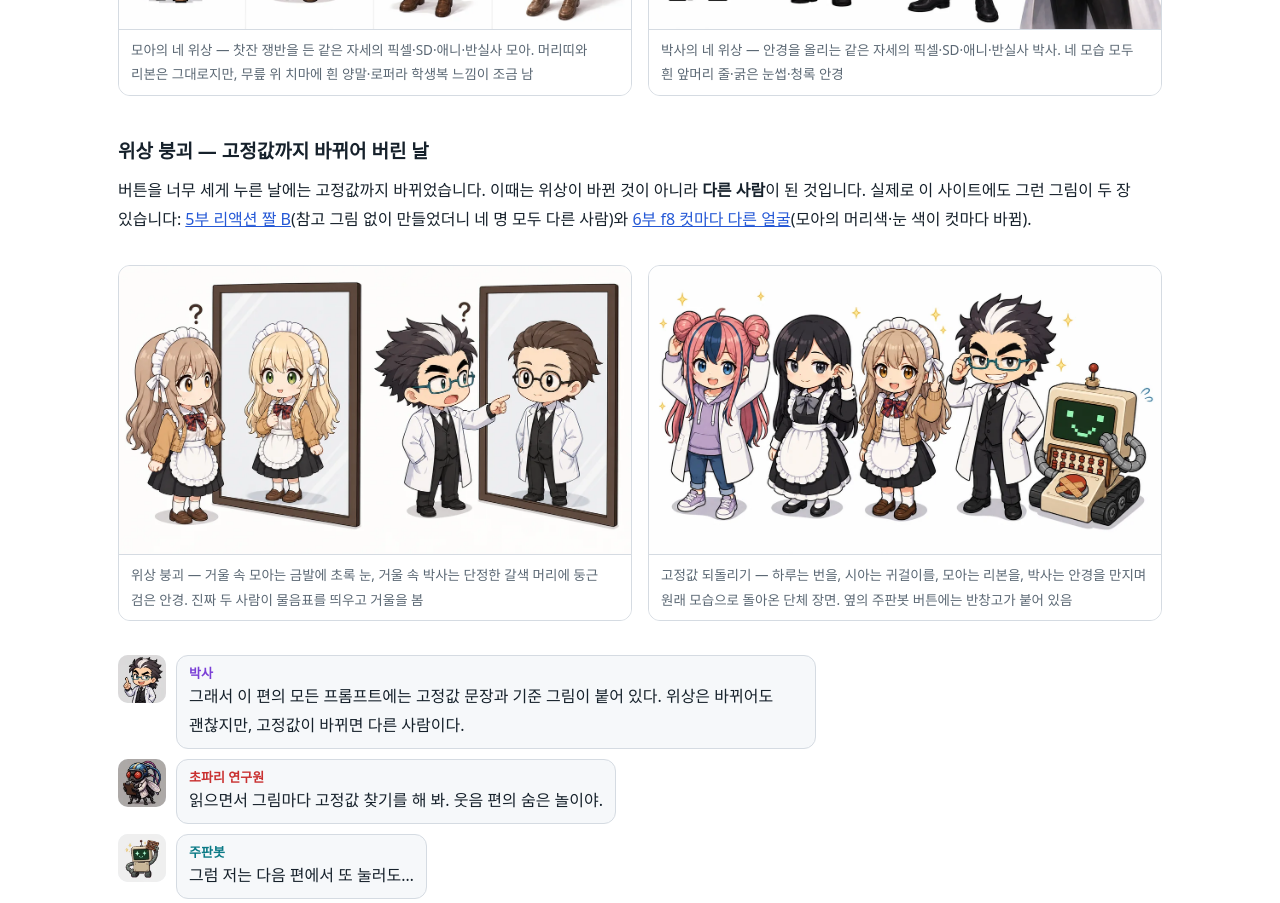
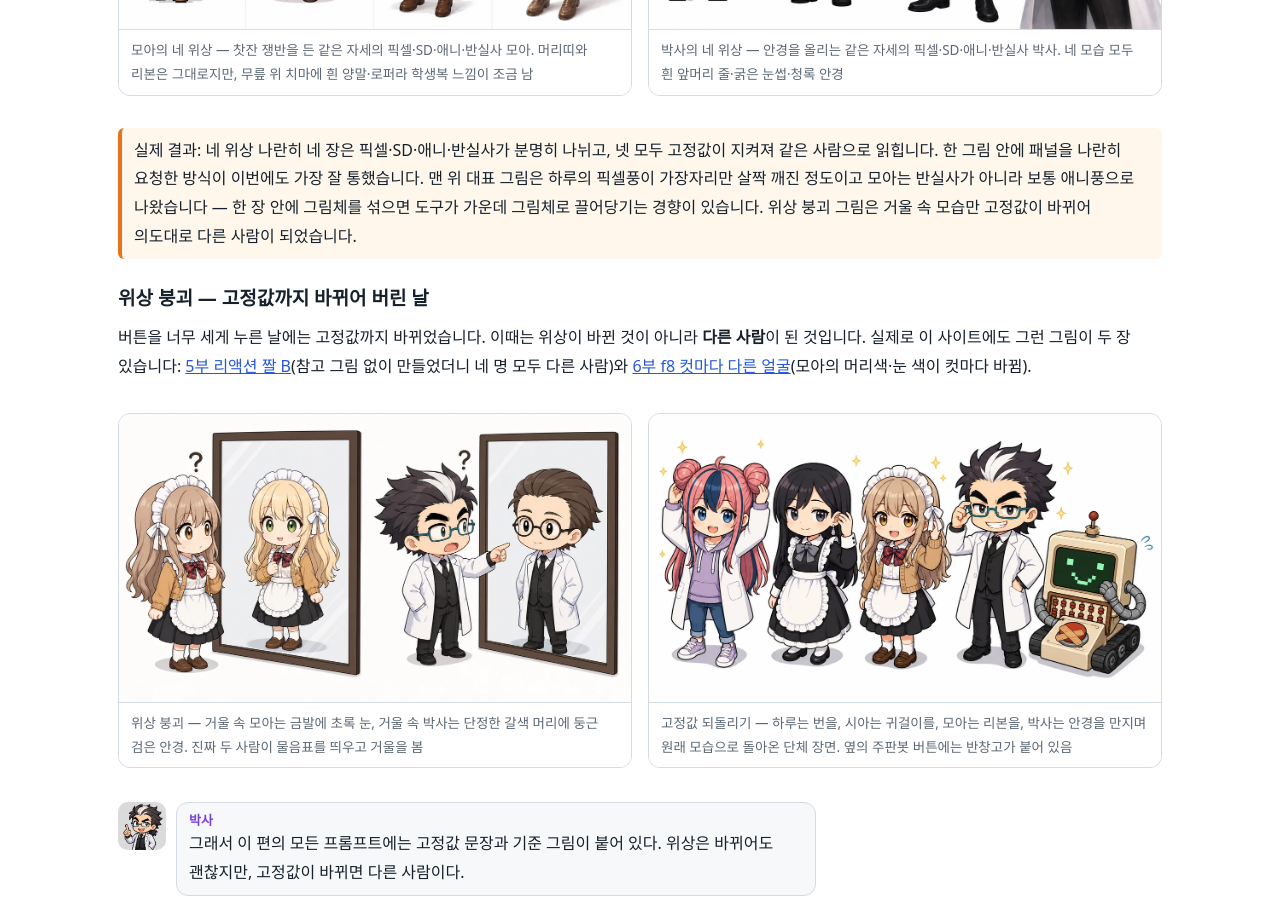
Before and after one commit to adminmrobo/drawing_lab_fun, a plain HTML site: page index.html in a window 1280 px wide. Shown: the part 4820-5723 px from the top of the page. Drawn offline with Linux system fonts and the light colour scheme; a web font is replaced by a local one.

Commit message:
프롤로그 네 위상 그림 아래에 실제 결과 문단 추가

```diff
--- a/index.html
+++ b/index.html
@@ -29,6 +29,7 @@
 <div class="panel"><div class="ph"><b>실험 0</b><small>위상 전환기를 직접 눌러 보세요 · 이 사이트에 실제로 나온 그림 중 하나가 무작위로 나옵니다</small></div><div id="pp-p0_phase" data-panel="p0_phase"></div><div class="ctrl"><label>누구를 바꿀까 <select name="who"><option value="haru" selected>하루</option><option value="sia">시아</option><option value="moa">모아</option><option value="doc">박사</option></select></label><button type="button" class="btn" data-act="zap">빨간 버튼 누르기</button></div><div class="readout" aria-live="polite"></div></div>
 <h3>사고 기록 — 이 사람, 같은 사람인가요?</h3><p>전환기 다이얼에 하루·시아·모아·박사의 네 가지 위상을 나란히 걸어 보았습니다. 모습은 넷이지만 고정값은 그대로라 모두 같은 사람으로 보여야 합니다.</p>
 <div class="pair"><figure class="art " data-img="ph_lineup_haru"><img src="assets/img/ph_lineup_haru.webp" alt="하루의 네 위상 — 손을 흔드는 같은 자세의 픽셀·SD·애니·반실사 하루. 네 모습 모두 번 2개·앞머리 남색 줄·라벤더 후드" loading="lazy" decoding="async"><figcaption>하루의 네 위상 — 손을 흔드는 같은 자세의 픽셀·SD·애니·반실사 하루. 네 모습 모두 번 2개·앞머리 남색 줄·라벤더 후드</figcaption></figure><figure class="art " data-img="ph_lineup_sia"><img src="assets/img/ph_lineup_sia.webp" alt="시아의 네 위상 — 손을 모은 같은 자세의 픽셀·SD·애니·반실사 시아. 네 모습 모두 장식 없는 흑발" loading="lazy" decoding="async"><figcaption>시아의 네 위상 — 손을 모은 같은 자세의 픽셀·SD·애니·반실사 시아. 네 모습 모두 장식 없는 흑발</figcaption></figure></div><div class="pair"><figure class="art " data-img="ph_lineup_moa"><img src="assets/img/ph_lineup_moa.webp" alt="모아의 네 위상 — 찻잔 쟁반을 든 같은 자세의 픽셀·SD·애니·반실사 모아. 머리띠와 리본은 그대로지만, 무릎 위 치마에 흰 양말·로퍼라 학생복 느낌이 조금 남" loading="lazy" decoding="async"><figcaption>모아의 네 위상 — 찻잔 쟁반을 든 같은 자세의 픽셀·SD·애니·반실사 모아. 머리띠와 리본은 그대로지만, 무릎 위 치마에 흰 양말·로퍼라 학생복 느낌이 조금 남</figcaption></figure><figure class="art " data-img="ph_lineup_doc"><img src="assets/img/ph_lineup_doc.webp" alt="박사의 네 위상 — 안경을 올리는 같은 자세의 픽셀·SD·애니·반실사 박사. 네 모습 모두 흰 앞머리 줄·굵은 눈썹·청록 안경" loading="lazy" decoding="async"><figcaption>박사의 네 위상 — 안경을 올리는 같은 자세의 픽셀·SD·애니·반실사 박사. 네 모습 모두 흰 앞머리 줄·굵은 눈썹·청록 안경</figcaption></figure></div>
+<p style="background:#fff7ec;border-left:4px solid var(--orange);padding:8px 12px;border-radius:6px">실제 결과: 네 위상 나란히 네 장은 픽셀·SD·애니·반실사가 분명히 나뉘고, 넷 모두 고정값이 지켜져 같은 사람으로 읽힙니다. 한 그림 안에 패널을 나란히 요청한 방식이 이번에도 가장 잘 통했습니다. 맨 위 대표 그림은 하루의 픽셀풍이 가장자리만 살짝 깨진 정도이고 모아는 반실사가 아니라 보통 애니풍으로 나왔습니다 — 한 장 안에 그림체를 섞으면 도구가 가운데 그림체로 끌어당기는 경향이 있습니다. 위상 붕괴 그림은 거울 속 모습만 고정값이 바뀌어 의도대로 다른 사람이 되었습니다.</p>
 <h3>위상 붕괴 — 고정값까지 바뀌어 버린 날</h3><p>버튼을 너무 세게 누른 날에는 고정값까지 바뀌었습니다. 이때는 위상이 바뀐 것이 아니라 <b>다른 사람</b>이 된 것입니다. 실제로 이 사이트에도 그런 그림이 두 장 있습니다: <a href="05_ai_fun.html#make1">5부 리액션 짤 B</a>(참고 그림 없이 만들었더니 네 명 모두 다른 사람)와 <a href="06_failure_lab.html#f8">6부 f8 컷마다 다른 얼굴</a>(모아의 머리색·눈 색이 컷마다 바뀜).</p>
 <div class="pair"><figure class="art " data-img="ph_collapse"><img src="assets/img/ph_collapse.webp" alt="위상 붕괴 — 거울 속 모아는 금발에 초록 눈, 거울 속 박사는 단정한 갈색 머리에 둥근 검은 안경. 진짜 두 사람이 물음표를 띄우고 거울을 봄" loading="lazy" decoding="async"><figcaption>위상 붕괴 — 거울 속 모아는 금발에 초록 눈, 거울 속 박사는 단정한 갈색 머리에 둥근 검은 안경. 진짜 두 사람이 물음표를 띄우고 거울을 봄</figcaption></figure><figure class="art " data-img="ph_restore"><img src="assets/img/ph_restore.webp" alt="고정값 되돌리기 — 하루는 번을, 시아는 귀걸이를, 모아는 리본을, 박사는 안경을 만지며 원래 모습으로 돌아온 단체 장면. 옆의 주판봇 버튼에는 반창고가 붙어 있음" loading="lazy" decoding="async"><figcaption>고정값 되돌리기 — 하루는 번을, 시아는 귀걸이를, 모아는 리본을, 박사는 안경을 만지며 원래 모습으로 돌아온 단체 장면. 옆의 주판봇 버튼에는 반창고가 붙어 있음</figcaption></figure></div>
 <div class="talk"><div class="line"><img src="assets/chars/doctor_e07.webp" alt="박사" width="96" height="96" loading="lazy"><div class="bub"><b style="color:var(--c-doc)">박사</b>그래서 이 편의 모든 프롬프트에는 고정값 문장과 기준 그림이 붙어 있다. 위상은 바뀌어도 괜찮지만, 고정값이 바뀌면 다른 사람이다.</div></div><div class="line"><img src="assets/chars/fruitfly_e10.webp" alt="초파리 연구원" width="96" height="96" loading="lazy"><div class="bub"><b style="color:var(--c-fly)">초파리 연구원</b>읽으면서 그림마다 고정값 찾기를 해 봐. 웃음 편의 숨은 놀이야.</div></div><div class="line"><img src="assets/chars/jupanbot_e16.webp" alt="주판봇" width="96" height="96" loading="lazy"><div class="bub"><b style="color:var(--c-robo)">주판봇</b>그럼 저는 다음 편에서 또 눌러도…</div></div><div class="line r"><img src="assets/chars/haru_e15.webp" alt="하루" width="96" height="96" loading="lazy"><div class="bub"><b style="color:var(--c-asst)">하루</b>안 돼요!</div></div></div>
```
Also changed, not shown: 1 other file.
